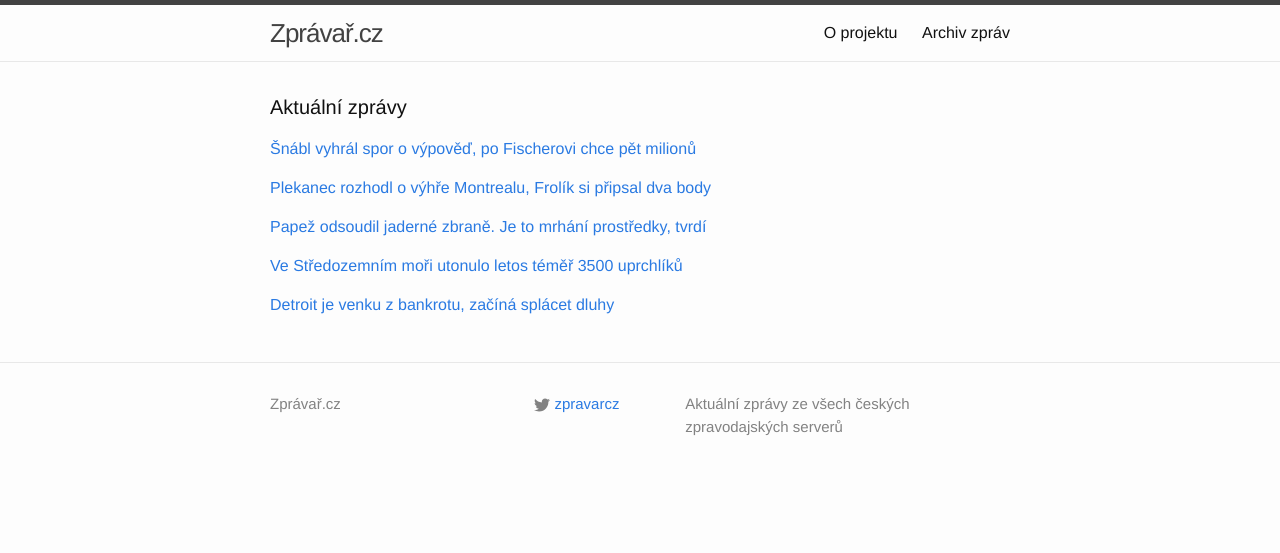
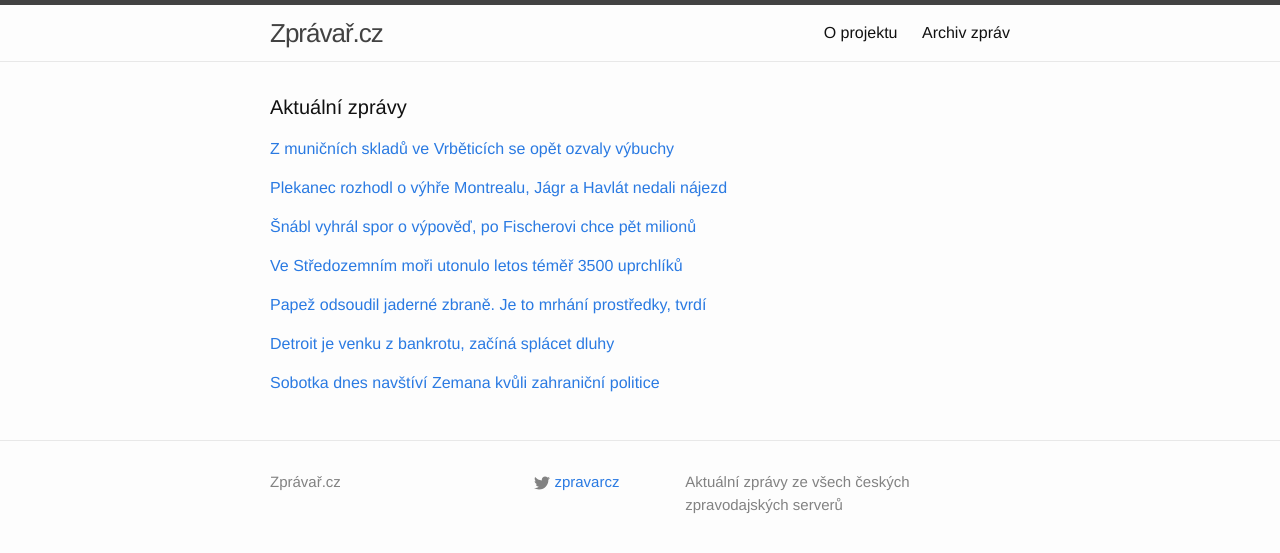
Before and after one commit to adliska/zpravar, a Jekyll site: the page built from index.html, in a window 1280 px wide. Shown: the top 553 px of the page. Built offline with Jekyll 4.4.1, drawn with Linux system fonts in a browser that asks for light colours; some of the changed lines change nothing that is shown.

Commit message:
zpravar news update

```diff
--- a/index.html
+++ b/index.html
@@ -5,8 +5,31 @@ layout: default
 <div class="home">
     <h1 class="page-heading">Aktuální zprávy</h1>
 
-<p><a href="javascript:;" onclick="toggle_visibility('zpravy0')">Šnábl vyhrál spor o výpověď, po Fischerovi chce pět milionů</a></p>
+<p><a href="javascript:;" onclick="toggle_visibility('zpravy0')">Z muničních skladů ve Vrběticích se opět ozvaly výbuchy</a></p>
 <div id="zpravy0" style="display:none">
+<ul>
+<li><a href=http://zlin.idnes.cz/z-municnich-skladu-ve-vrbeticich-se-opet-ozyvaji-vybuchy-pz1-/zlin-zpravy.aspx?c=A141210_074301_zlin-zpravy_jpl>Z muničních skladů ve Vrběticích se opět ozvaly výbuchy - zlin.idnes.cz</a></li>
+<li><a href=http://www.novinky.cz/domaci/355912-z-municniho-arealu-ve-vrbeticich-znovu-znely-exploze.html>Z muničního areálu ve Vrběticích znovu zněly exploze - www.novinky.cz</a></li>
+<li><a href=http://zpravy.aktualne.cz/regiony/zlinsky/ze-skladu-ve-vrbeticich-se-v-noci-ozvaly-slabe-vybuchy/r~33604784803a11e4833a0025900fea04/>Ze skladů ve Vrběticích se v noci ozvaly slabé výbuchy - zpravy.aktualne.cz</a></li>
+<li><a href=http://www.tyden.cz/rubriky/domaci/z-municnich-skladu-u-vrbetic-se-znovu-ozvaly-vybuchy_326791.html>Z muničních skladů u Vrbětic se znovu ozvaly výbuchy - www.tyden.cz</a></li>
+<li><a href=http://www.ceskatelevize.cz/ct24/regiony/294996-z-municnich-skladu-ve-vrbeticich-se-v-noci-ozvaly-slabe-vybuchy/>Z muničních skladů ve Vrběticích se v noci ozvaly slabé výbuchy - www.ceskatelevize.cz</a></li>
+<li><a href=http://www.rozhlas.cz/_zprava/z-municnich-skladu-ve-vrbeticich-se-v-noci-opet-ozyvaly-slabe-vybuchy--1430637>Z muničních skladů ve Vrběticích se v noci opět ozývaly slabé výbuchy - www.rozhlas.cz</a></li>
+<li><a href=http://www.lidovky.cz/z-municnich-skladu-ve-vrbeticich-se-opet-ozvaly-slabe-vybuchy-puy-/zpravy-domov.aspx?c=A141210_073948_ln_domov_jzl>Z muničních skladů ve Vrběticích se opět ozvaly slabé výbuchy  - www.lidovky.cz</a></li>
+<li><a href=http://www.ceskenoviny.cz/zpravy/zpravy/z-municnich-skladu-ve-vrbeticich-se-v-noci-ozvaly-slabe-vybuchy/1157100>Z muničních skladů ve Vrběticích se v noci ozvaly slabé výbuchy - www.ceskenoviny.cz</a></li>
+<li><a href=http://www.denik.cz/z_domova/z-municnich-skladu-ve-vrbeticich-se-v-noci-ozvaly-slabe-vybuchy-20141210.html>Z muničních skladů ve Vrběticích se v noci ozvaly slabé výbuchy - www.denik.cz</a></li>
+</ul>
+</div><p><a href="javascript:;" onclick="toggle_visibility('zpravy1')">Plekanec rozhodl o výhře Montrealu, Jágr a Havlát nedali nájezd</a></p>
+<div id="zpravy1" style="display:none">
+<ul>
+<li><a href=http://www.tyden.cz/rubriky/sport/hokej/nhl/plekanec-rozhodl-o-vyhre-montrealu-jagr-a-havlat-nedali-najezd_326790.html>Plekanec rozhodl o výhře Montrealu, Jágr a Havlát nedali nájezd - www.tyden.cz</a></li>
+<li><a href=http://www.denik.cz/hokej/plekanec-rozhodl-o-vyhre-montrealu-frolik-si-pripsal-dva-body-20141210.html>Plekanec rozhodl o výhře Montrealu, Frolík si připsal dva body - www.denik.cz</a></li>
+<li><a href=http://hokej.idnes.cz/plekanec-trefil-montrealu-vyhru-do3-/nhl.aspx?c=A141210_071935_nhl_Mkr>Plekanec trefil Montrealu výhru, Jágr s Havlátem neproměnili nájezdy - hokej.idnes.cz</a></li>
+<li><a href=http://www.rozhlas.cz/_zprava/plekanec-v-nhl-rozhodl-o-vyhre-montrealu-frolik-si-pripsal-2-body--1430633>Plekanec v NHL rozhodl o výhře Montrealu, Frolík si připsal 2 body - www.rozhlas.cz</a></li>
+<li><a href=http://www.sportovninoviny.cz/zpravy/plekanec-rozhodl-o-vyhre-montrealu-frolik-si-pripsal-dva-body/1157087>Plekanec rozhodl o výhře Montrealu, Frolík si připsal dva body - www.sportovninoviny.cz</a></li>
+<li><a href=http://sport.aktualne.cz/plekanec-vstrelil-vitezny-gol-jagr-s-havlatem-nedali-najezd/r~182ca662802e11e4b0c4002590604f2e/>Plekanec vstřelil vítězný gól, Jágr s Havlátem nedali nájezd - sport.aktualne.cz</a></li>
+</ul>
+</div><p><a href="javascript:;" onclick="toggle_visibility('zpravy2')">Šnábl vyhrál spor o výpověď, po Fischerovi chce pět milionů</a></p>
+<div id="zpravy2" style="display:none">
 <ul>
 <li><a href=http://zpravy.e15.cz/domaci/udalosti/snabl-vyhral-spor-o-vypoved-po-fischerovi-chce-pet-milionu-1144567>Šnábl vyhrál spor o výpověď, po Fischerovi chce pět milionů - zpravy.e15.cz</a></li>
 <li><a href=http://www.lidovky.cz/kalouskuv-dobrman-jde-po-fischerovi-chce-milionove-odskodne-plx-/zpravy-domov.aspx?c=A141210_071435_ln_domov_jzl>„Kalouskův dobrman“ jde po Fischerovi, chce milionové odškodné  - www.lidovky.cz</a></li>
@@ -14,23 +37,6 @@ layout: default
 <li><a href=http://www.ceskatelevize.cz/ct24/domaci/294995-fischerova-vypoved-snablovi-byla-neplatna-ten-zada-nahradu-skody/>Fischerova výpověď Šnáblovi byla neplatná, ten žádá náhradu škody - www.ceskatelevize.cz</a></li>
 <li><a href=http://zpravy.aktualne.cz/domaci/fischerova-vypoved-snablovi-byla-neplatna-rozhodl-soud/r~0ecf6418802611e49e4b0025900fea04/>Fischerova výpověď Šnáblovi byla neplatná, rozhodl soud - zpravy.aktualne.cz</a></li>
 <li><a href=http://www.ceskenoviny.cz/zpravy/zpravy/fischerova-vypoved-snablovi-byla-neplatna-rozhodl-soud/1157073>Fischerova výpověď Šnáblovi byla neplatná, rozhodl soud - www.ceskenoviny.cz</a></li>
-</ul>
-</div><p><a href="javascript:;" onclick="toggle_visibility('zpravy1')">Plekanec rozhodl o výhře Montrealu, Frolík si připsal dva body</a></p>
-<div id="zpravy1" style="display:none">
-<ul>
-<li><a href=http://www.denik.cz/hokej/plekanec-rozhodl-o-vyhre-montrealu-frolik-si-pripsal-dva-body-20141210.html>Plekanec rozhodl o výhře Montrealu, Frolík si připsal dva body - www.denik.cz</a></li>
-<li><a href=http://hokej.idnes.cz/plekanec-trefil-montrealu-vyhru-do3-/nhl.aspx?c=A141210_071935_nhl_Mkr>Plekanec trefil Montrealu výhru, Jágr s Havlátem neproměnili nájezdy - hokej.idnes.cz</a></li>
-<li><a href=http://www.rozhlas.cz/_zprava/plekanec-v-nhl-rozhodl-o-vyhre-montrealu-frolik-si-pripsal-2-body--1430633>Plekanec v NHL rozhodl o výhře Montrealu, Frolík si připsal 2 body - www.rozhlas.cz</a></li>
-<li><a href=http://www.sportovninoviny.cz/zpravy/plekanec-rozhodl-o-vyhre-montrealu-frolik-si-pripsal-dva-body/1157087>Plekanec rozhodl o výhře Montrealu, Frolík si připsal dva body - www.sportovninoviny.cz</a></li>
-<li><a href=http://sport.aktualne.cz/plekanec-vstrelil-vitezny-gol-jagr-s-havlatem-nedali-najezd/r~182ca662802e11e4b0c4002590604f2e/>Plekanec vstřelil vítězný gól, Jágr s Havlátem nedali nájezd - sport.aktualne.cz</a></li>
-</ul>
-</div><p><a href="javascript:;" onclick="toggle_visibility('zpravy2')">Papež odsoudil jaderné zbraně. Je to mrhání prostředky, tvrdí </a></p>
-<div id="zpravy2" style="display:none">
-<ul>
-<li><a href=http://www.lidovky.cz/papez-odsoudil-vyrobu-jadernych-zbrani-jako-mrhani-prostredku-pvt-/zpravy-svet.aspx?c=A141210_072315_ln_zahranici_jzl>Papež odsoudil jaderné zbraně. Je to mrhání prostředky, tvrdí  - www.lidovky.cz</a></li>
-<li><a href=http://www.tyden.cz/rubriky/zahranici/papez-vyroba-jadernych-zbrani-je-mrhani-prostredku_326784.html>Papež: Výroba jaderných zbraní je mrhání prostředků - www.tyden.cz</a></li>
-<li><a href=http://www.novinky.cz/zahranicni/evropa/355909-papez-odsoudil-jaderne-zbrane.html>Papež odsoudil jaderné zbraně - www.novinky.cz</a></li>
-<li><a href=http://zpravy.aktualne.cz/zahranici/papez-vyroba-jadernych-zbrani-je-mrhani-prostredku/r~54a110ba802911e4aff10025900fea04/>Papež: Výroba jaderných zbraní je mrhání prostředků - zpravy.aktualne.cz</a></li>
 </ul>
 </div><p><a href="javascript:;" onclick="toggle_visibility('zpravy3')">Ve Středozemním moři utonulo letos téměř 3500 uprchlíků</a></p>
 <div id="zpravy3" style="display:none">
@@ -40,11 +46,26 @@ layout: default
 <li><a href=http://www.ceskenoviny.cz/zpravy/zpravy/ve-stredozemnim-mori-utonulo-letos-temer-3500-uprchliku/1157086>Ve Středozemním moři utonulo letos téměř 3500 uprchlíků - www.ceskenoviny.cz</a></li>
 <li><a href=http://www.novinky.cz/zahranicni/evropa/355910-ve-stredozemnim-mori-zahynulo-na-3500-uprchliku.html>Ve Středozemním moři zahynulo na 3500 uprchlíků - www.novinky.cz</a></li>
 </ul>
-</div><p><a href="javascript:;" onclick="toggle_visibility('zpravy4')">Detroit je venku z bankrotu, začíná splácet dluhy </a></p>
+</div><p><a href="javascript:;" onclick="toggle_visibility('zpravy4')">Papež odsoudil jaderné zbraně. Je to mrhání prostředky, tvrdí </a></p>
 <div id="zpravy4" style="display:none">
+<ul>
+<li><a href=http://www.lidovky.cz/papez-odsoudil-vyrobu-jadernych-zbrani-jako-mrhani-prostredku-pvt-/zpravy-svet.aspx?c=A141210_072315_ln_zahranici_jzl>Papež odsoudil jaderné zbraně. Je to mrhání prostředky, tvrdí  - www.lidovky.cz</a></li>
+<li><a href=http://www.tyden.cz/rubriky/zahranici/papez-vyroba-jadernych-zbrani-je-mrhani-prostredku_326784.html>Papež: Výroba jaderných zbraní je mrhání prostředků - www.tyden.cz</a></li>
+<li><a href=http://www.novinky.cz/zahranicni/evropa/355909-papez-odsoudil-jaderne-zbrane.html>Papež odsoudil jaderné zbraně - www.novinky.cz</a></li>
+<li><a href=http://zpravy.aktualne.cz/zahranici/papez-vyroba-jadernych-zbrani-je-mrhani-prostredku/r~54a110ba802911e4aff10025900fea04/>Papež: Výroba jaderných zbraní je mrhání prostředků - zpravy.aktualne.cz</a></li>
+</ul>
+</div><p><a href="javascript:;" onclick="toggle_visibility('zpravy5')">Detroit je venku z bankrotu, začíná splácet dluhy </a></p>
+<div id="zpravy5" style="display:none">
 <ul>
 <li><a href=http://www.novinky.cz/ekonomika/355911-detroit-je-venku-z-bankrotu-zacina-splacet-dluhy.html>Detroit je venku z bankrotu, začíná splácet dluhy  - www.novinky.cz</a></li>
 <li><a href=http://www.financninoviny.cz/zpravodajstvi/zpravy/detroit-vyvazl-z-bankrotu-zacne-splacet-sve-dluhy/1157064>Detroit vyvázl z bankrotu, začne splácet své dluhy - www.financninoviny.cz</a></li>
 <li><a href=http://zpravy.aktualne.cz/zahranici/detroit-vyvazl-z-bankrotu-zacne-splacet-sve-dluhy/r~41eb8e68802511e4b6d20025900fea04/>Detroit vyvázl z bankrotu, začne splácet své dluhy - zpravy.aktualne.cz</a></li>
 </ul>
+</div><p><a href="javascript:;" onclick="toggle_visibility('zpravy6')">Sobotka dnes navštíví Zemana kvůli zahraniční politice</a></p>
+<div id="zpravy6" style="display:none">
+<ul>
+<li><a href=http://www.denik.cz/z_domova/sobotka-dnes-navstivi-zemana-kvuli-zahranicni-politice-20141210.html>Sobotka dnes navštíví Zemana kvůli zahraniční politice - www.denik.cz</a></li>
+<li><a href=http://zpravy.aktualne.cz/domaci/jak-mluvit-za-cesko-ve-svete-sobotka-ladi-noty-se-zemanem/r~c929afe07fad11e4b0c4002590604f2e/>Jak mluvit za Česko ve světě? Sobotka ladí noty se Zemanem - zpravy.aktualne.cz</a></li>
+<li><a href=http://www.rozhlas.cz/_zprava/sobotka-jde-na-hrad-se-zemanem-chce-sladit-nazory-na-zahranicni-politiku--1430621>Sobotka jde na Hrad, se Zemanem chce sladit názory na zahraniční politiku - www.rozhlas.cz</a></li>
+</ul>
 </div></div>
```
